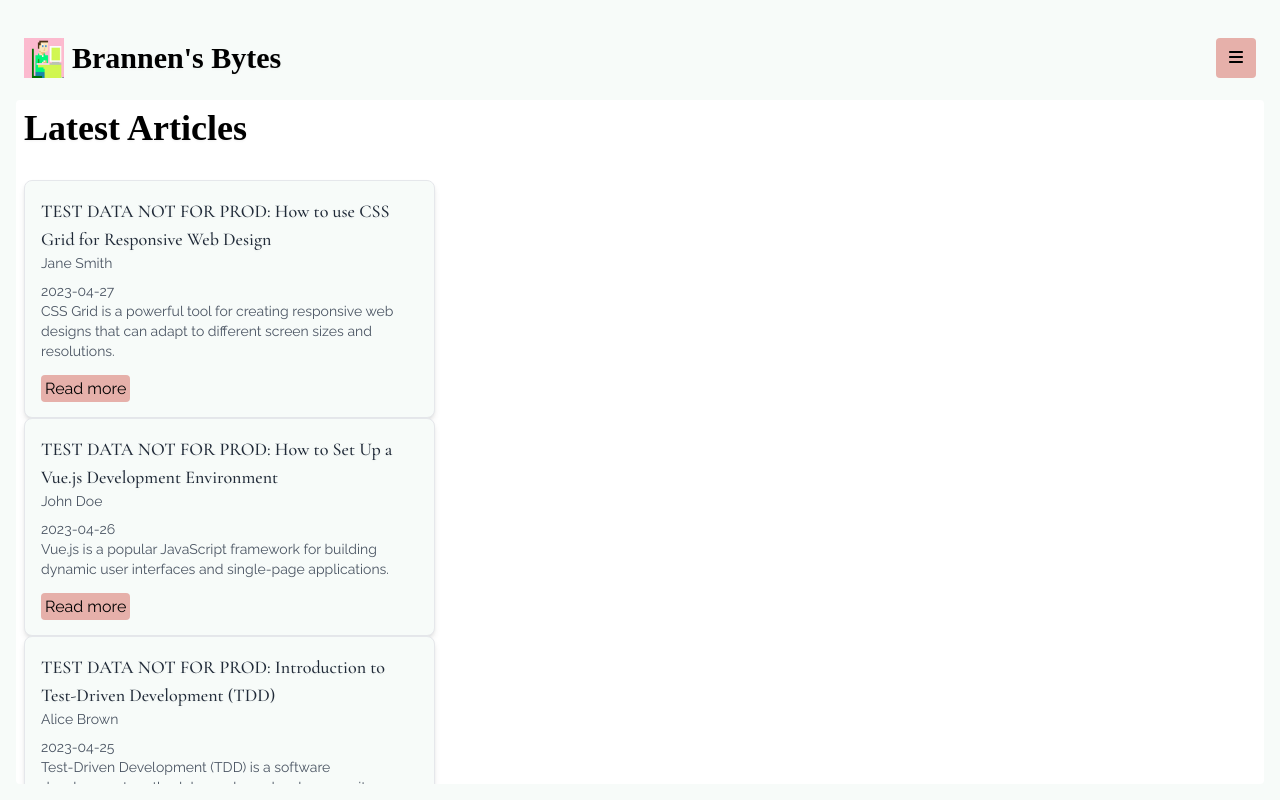
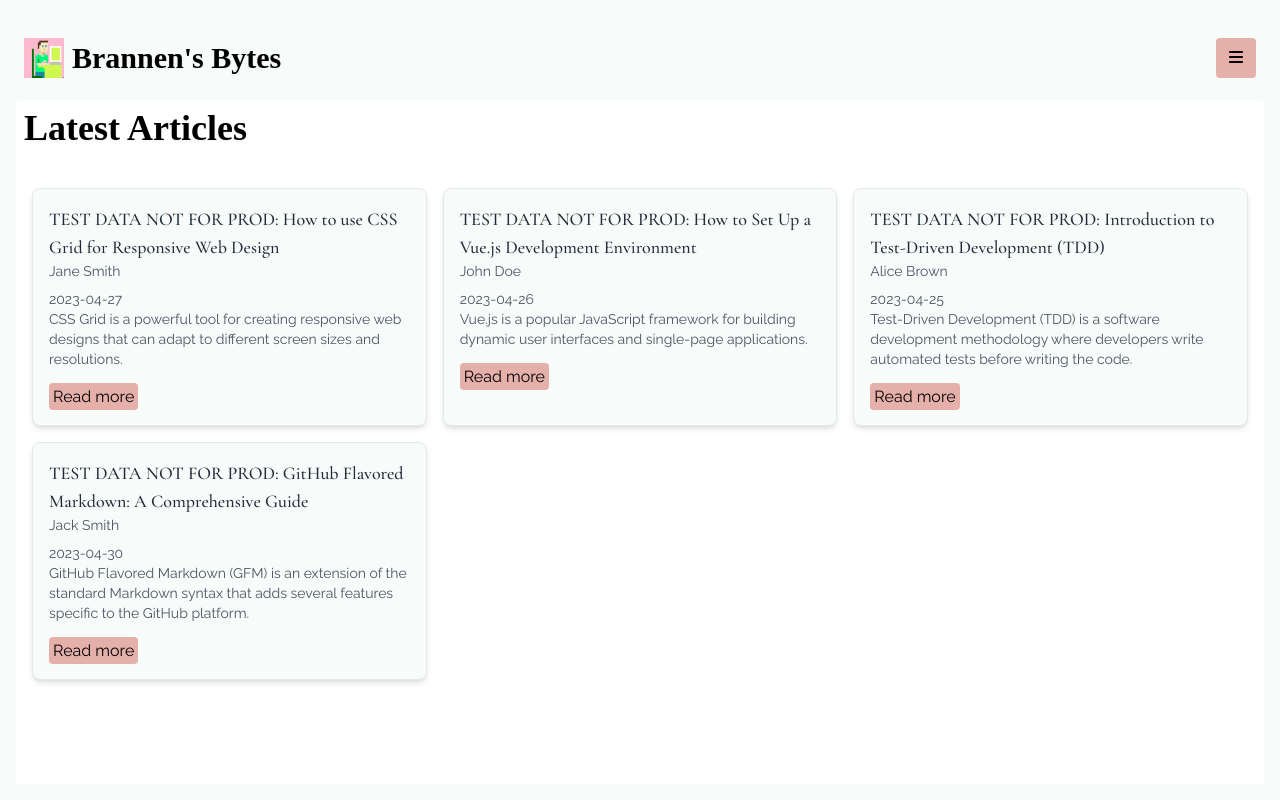
Before and after one commit to BrannenGH/blog, a Next.js app: page / in a window 1280 px wide. Built offline with nearby package versions, Linux system fonts and the light colour scheme; a web font is replaced by a local one.

Commit message:
Fix homepage tile layout

```diff
--- a/pages/index.tsx
+++ b/pages/index.tsx
@@ -16,10 +16,10 @@ const Home = ({ articles }: { articles: Article[] }) => {
       <TextHeader className="text-center w-full md:text-left text-4xl font-bold mb-8 mb-6">
         Latest Articles
       </TextHeader>
-      <div className="flex flex-col flex-wrap">
+      <div className="flex flex-col flex-wrap md:grid md:grid-cols-3 md:grid-gap-2">
         {articles.map((article, i) => (
           <ArticleTile
-            className="bg-mint-green-100 w-full md:w-1/3"
+            className="bg-mint-green-100 w-full my-2 md:w-auto md:mx-2"
             article={article}
             key={i}
           />
```
